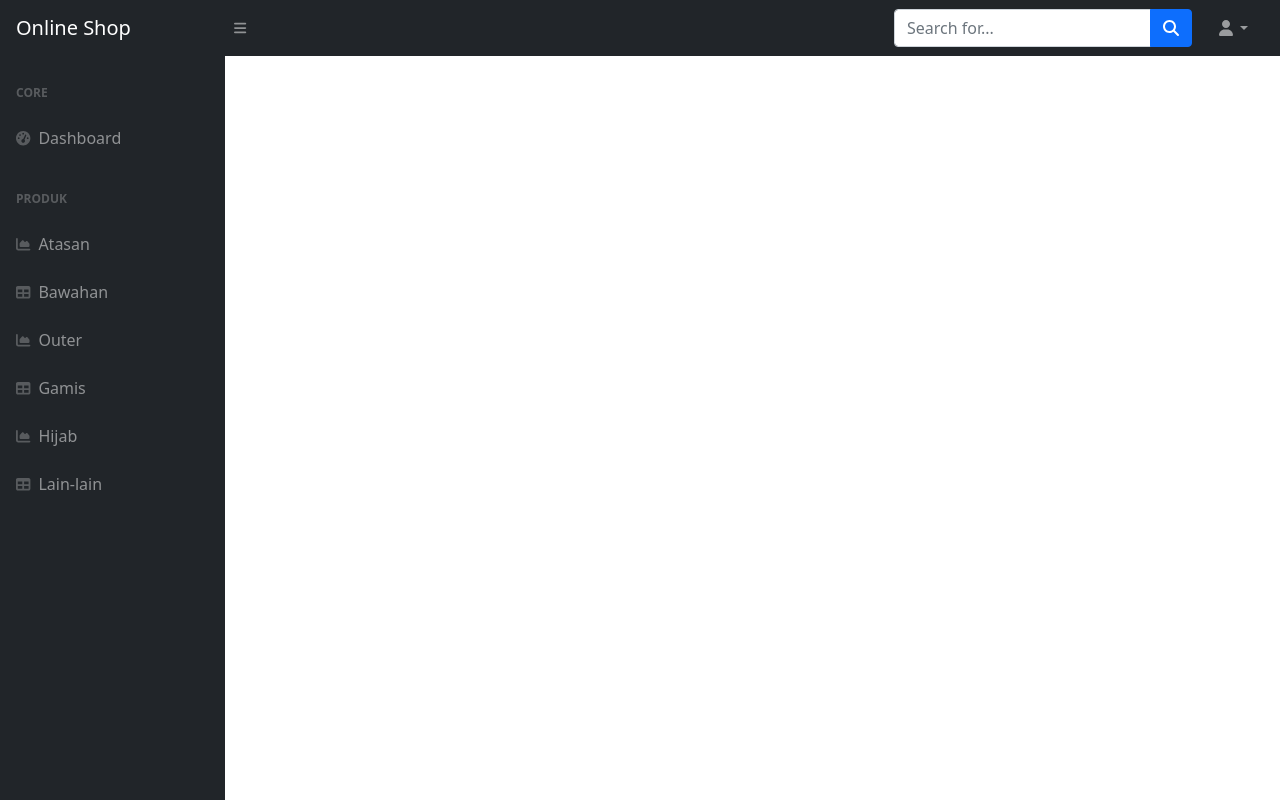
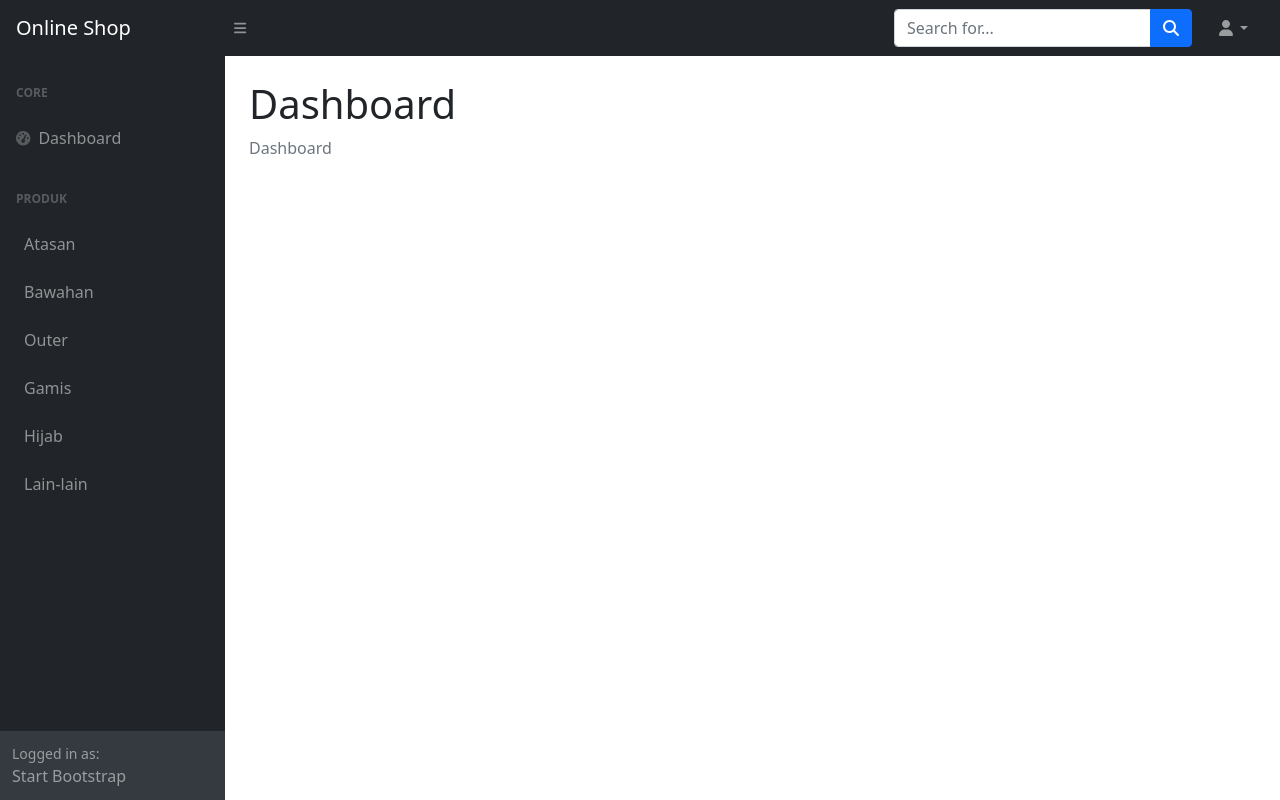
Before and after one commit to WandaArvaniyan/OnlineShop, a CodeIgniter app: the page made by CI/application/views/template/sidebar.php in a window 1280 px wide. Run offline with CodeIgniter, Linux system fonts and the light colour scheme; some libraries are stand-ins or nearby versions.

Commit message:
penambahan

```diff
--- a/CI/application/config/database.php
+++ b/CI/application/config/database.php
@@ -76,9 +76,9 @@ $query_builder = TRUE;
 $db['default'] = array(
 	'dsn'	=> '',
 	'hostname' => 'localhost',
-	'username' => '',
+	'username' => 'root',
 	'password' => '',
-	'database' => '',
+	'database' => 'olshop',
 	'dbdriver' => 'mysqli',
 	'dbprefix' => '',
 	'pconnect' => FALSE,
--- a/CI/application/views/template/header.php
+++ b/CI/application/views/template/header.php
@@ -6,7 +6,7 @@
         <meta name="viewport" content="width=device-width, initial-scale=1, shrink-to-fit=no" />
         <meta name="description" content="" />
         <meta name="author" content="" />
-        <title>Dashboard - SB Admin</title>
+        <title>Online Shop</title>
         <link href="https://cdn.jsdelivr.net/npm/simple-datatables@latest/dist/style.css" rel="stylesheet" />
         <link href="assets/css/styles.css" rel="stylesheet" />
         <script src="https://use.fontawesome.com/releases/v6.1.0/js/all.js" crossorigin="anonymous"></script>
--- a/CI/application/views/template/sidebar.php
+++ b/CI/application/views/template/sidebar.php
@@ -8,7 +8,7 @@
         <meta name="author" content="" />
         <title>Dashboard - SB Admin</title>
         <link href="https://cdn.jsdelivr.net/npm/simple-datatables@latest/dist/style.css" rel="stylesheet" />
-        <link href="assets/css/styles.css" rel="stylesheet" />
+        <link href="css/styles.css" rel="stylesheet" />
         <script src="https://use.fontawesome.com/releases/v6.1.0/js/all.js" crossorigin="anonymous"></script>
     </head>
     <body class="sb-nav-fixed">
@@ -50,28 +50,42 @@
 
                             <div class="sb-sidenav-menu-heading">Produk</div>
                             <a class="nav-link" href="charts.html">
-                                <div class="sb-nav-link-icon"><i class="fas fa-chart-area"></i></div>
+                                <div class="sb-nav-link-icon"></div>
                                 Atasan
                             </a>
                             <a class="nav-link" href="tables.html">
-                                <div class="sb-nav-link-icon"><i class="fas fa-table"></i></div>
+                                <div class="sb-nav-link-icon"></div>
                                 Bawahan
                             </a>
                             <a class="nav-link" href="charts.html">
-                                <div class="sb-nav-link-icon"><i class="fas fa-chart-area"></i></div>
+                                <div class="sb-nav-link-icon"></i></div>
                                 Outer
                             </a>
                             <a class="nav-link" href="tables.html">
-                                <div class="sb-nav-link-icon"><i class="fas fa-table"></i></div>
+                                <div class="sb-nav-link-icon"></div>
                                 Gamis
                             </a>
                             <a class="nav-link" href="charts.html">
-                                <div class="sb-nav-link-icon"><i class="fas fa-chart-area"></i></div>
+                                <div class="sb-nav-link-icon"></div>
                                 Hijab
                             </a>
                             <a class="nav-link" href="tables.html">
-                                <div class="sb-nav-link-icon"><i class="fas fa-table"></i></div>
+                                <div class="sb-nav-link-icon"></div>
                                 Lain-lain
                             </a>
                         </div>
                     </div>
+                    <div class="sb-sidenav-footer">
+                        <div class="small">Logged in as:</div>
+                        Start Bootstrap
+                    </div>
+                </nav>
+            </div>
+            <div id="layoutSidenav_content">
+                <main>
+                    <div class="container-fluid px-4">
+                        <h1 class="mt-4">Dashboard</h1>
+                        <ol class="breadcrumb mb-4">
+                            <li class="breadcrumb-item active">Dashboard</li>
+                        </ol>
+                        <div class="row">
```
Also changed, not shown: CI/application/views/dashboard.php (+18 -0 lines).
